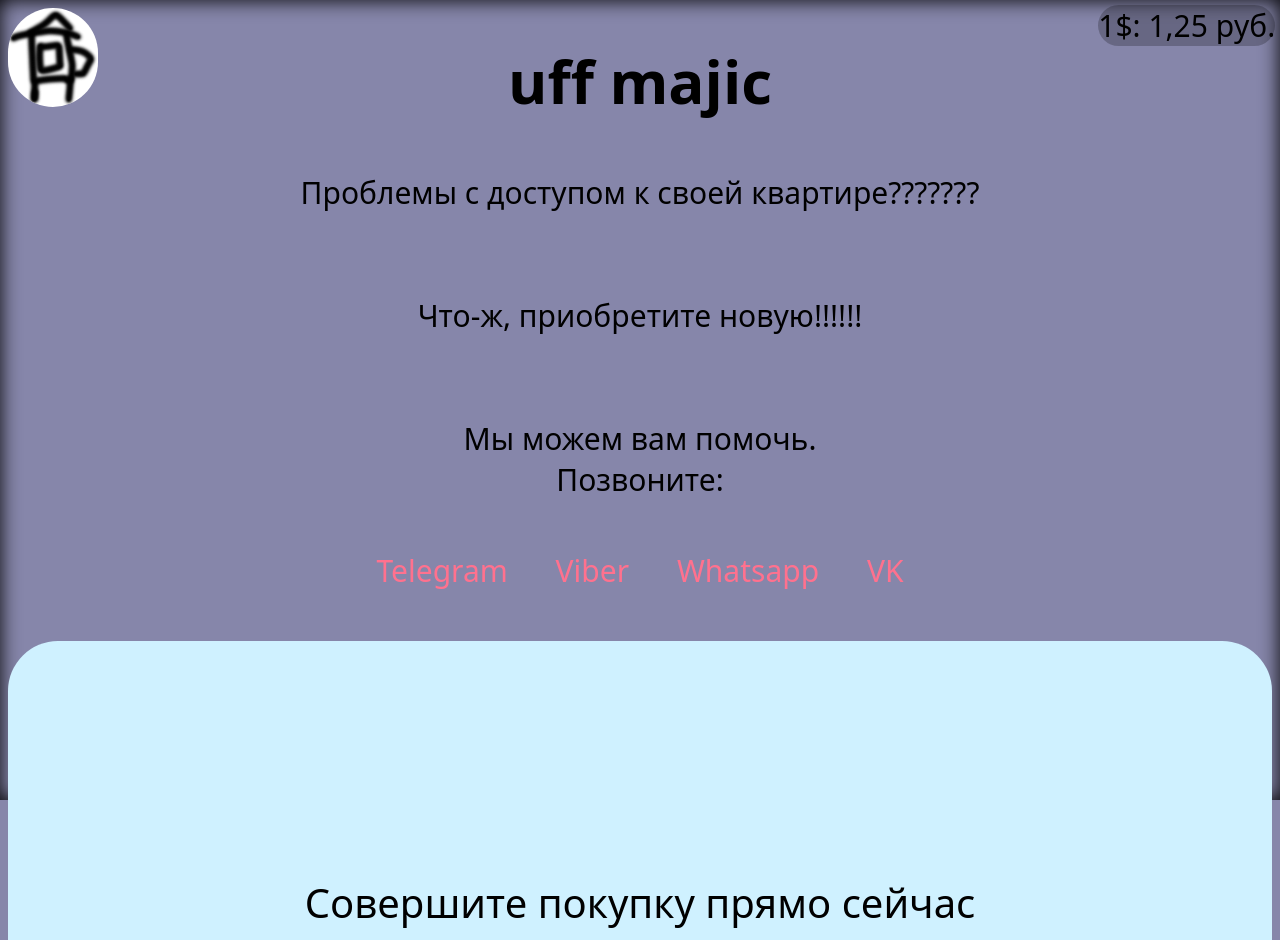
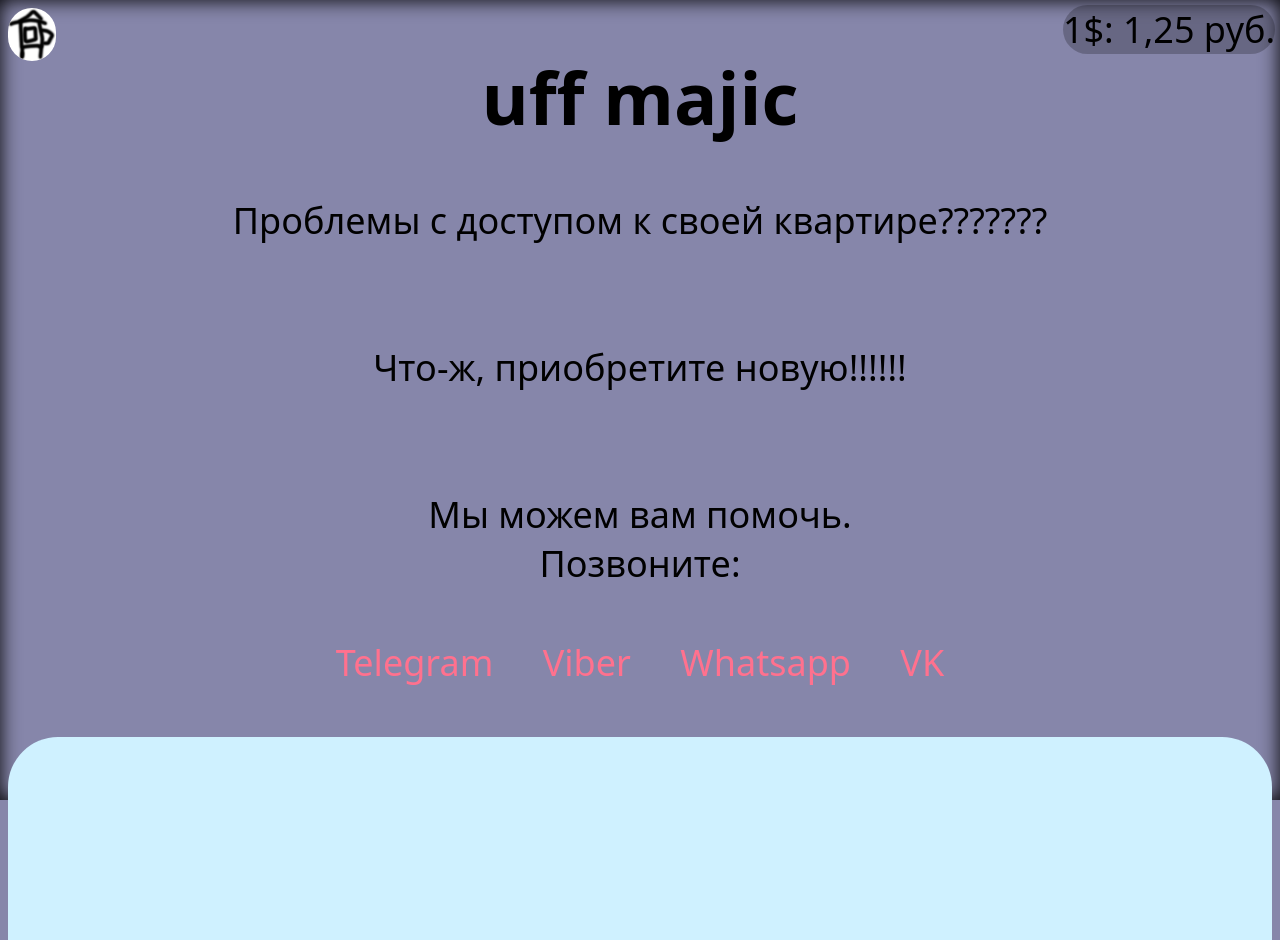
Before and after one commit to TheDemon2179/thedemon2179.github.io, a plain HTML site: page index.html in a window 1280 px wide. Shown: the top 940 px of the page. Drawn offline with Linux system fonts and the light colour scheme.

Commit message:
General fixes
General fixes that make site look better on wider range of devices.

```diff
--- a/index.html
+++ b/index.html
@@ -33,7 +33,7 @@
     <a href="#" class="links">VK</a>
 
     <div class="div1">
-        <p class="funny">Совершите покупку прямо сейчас</p>
+        <p class="funny">Совершите покупку <br>прямо сейчас</p>
     </div>
     <p>
         <h1>Оплата:</h1>
--- a/style.css
+++ b/style.css
@@ -9,7 +9,7 @@ body {
     height: 100%;
     align-items: center;
     text-align: center;
-    font-size: 30px;
+    font-size: 4.5vh;
     background-repeat: no-repeat;
     background-attachment: fixed;
     background-size: 2000px;
@@ -146,7 +146,7 @@ a:hover {
     position: fixed;
     left: 0;
     top: 0;
-    width: 7%;
+    width: 6vh;
     background-color: white;
     border-radius: 50px;
 
```
